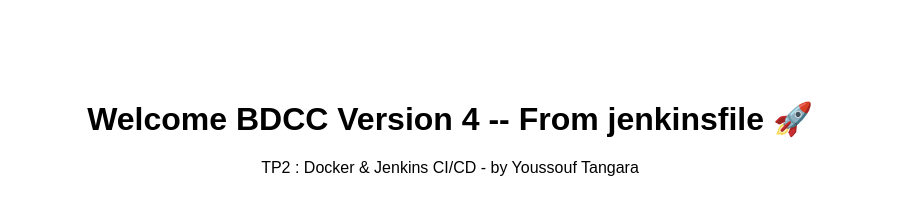
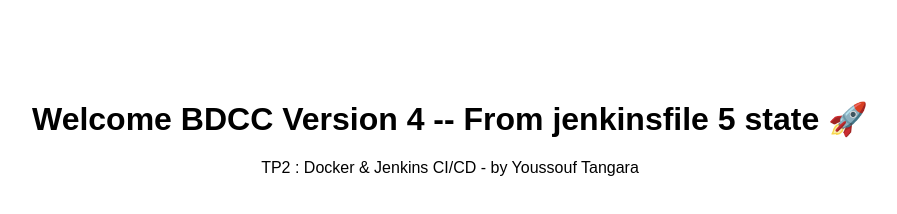
Before and after one commit to YoussoufHard/tp4Devops, a plain HTML site: page index.html in a window 1280 px wide. Shown: the whole page, without its empty margins (190-1087 px from the left). Drawn offline with Linux system fonts and the light colour scheme.

Commit message:
update: v5 jenkinsfile 5state message

```diff
--- a/index.html
+++ b/index.html
@@ -5,7 +5,7 @@
     <title>Welcome BDCC</title>
 </head>
 <body style="text-align:center; font-family:Arial; margin-top:100px;">
-    <h1>Welcome BDCC  Version 4 -- From jenkinsfile 🚀</h1>
+    <h1>Welcome BDCC  Version 4 -- From jenkinsfile 5 state 🚀</h1>
     <p>TP2 : Docker & Jenkins CI/CD - by Youssouf Tangara</p>
 </body>
 </html>
```
Also changed, not shown: 1 other file.
